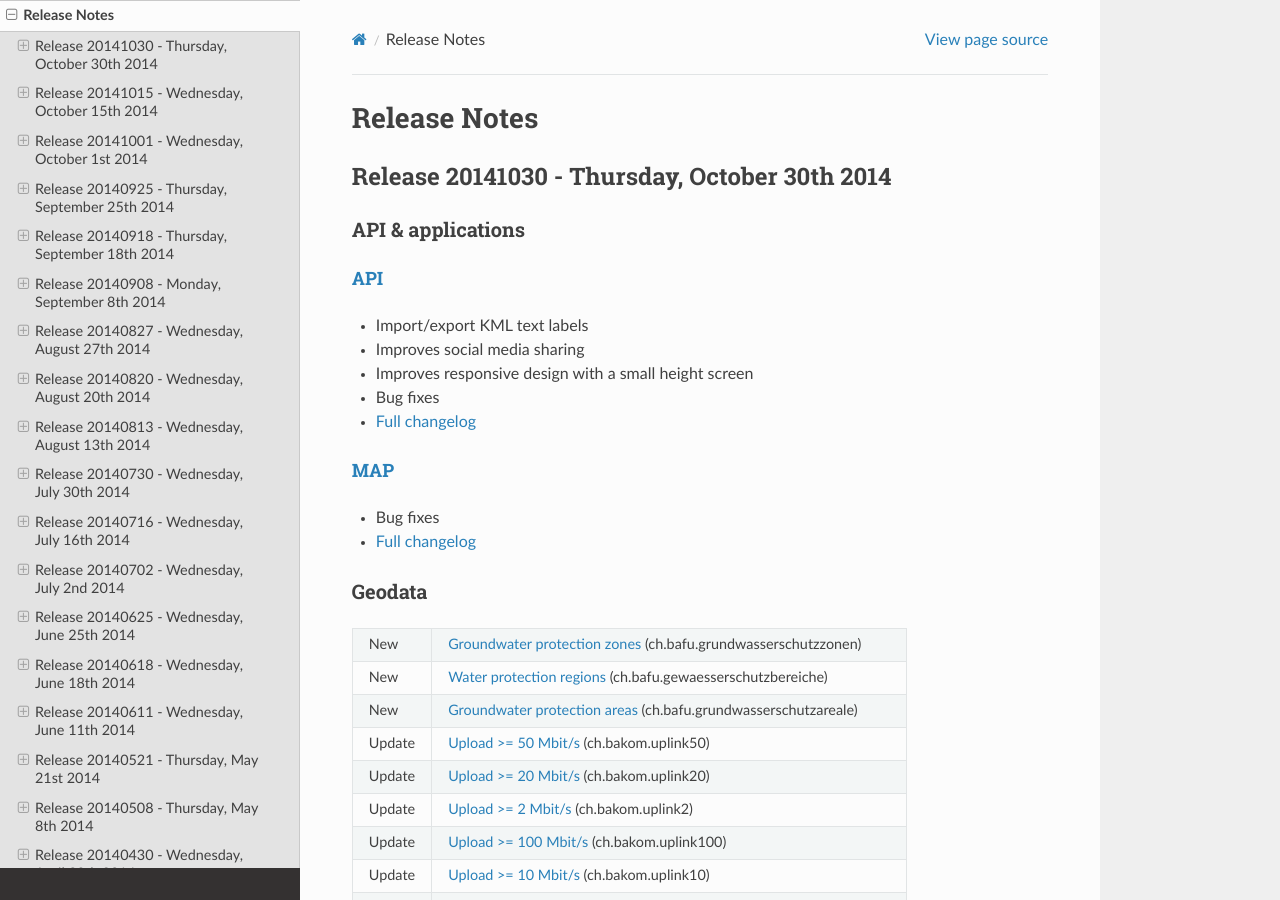
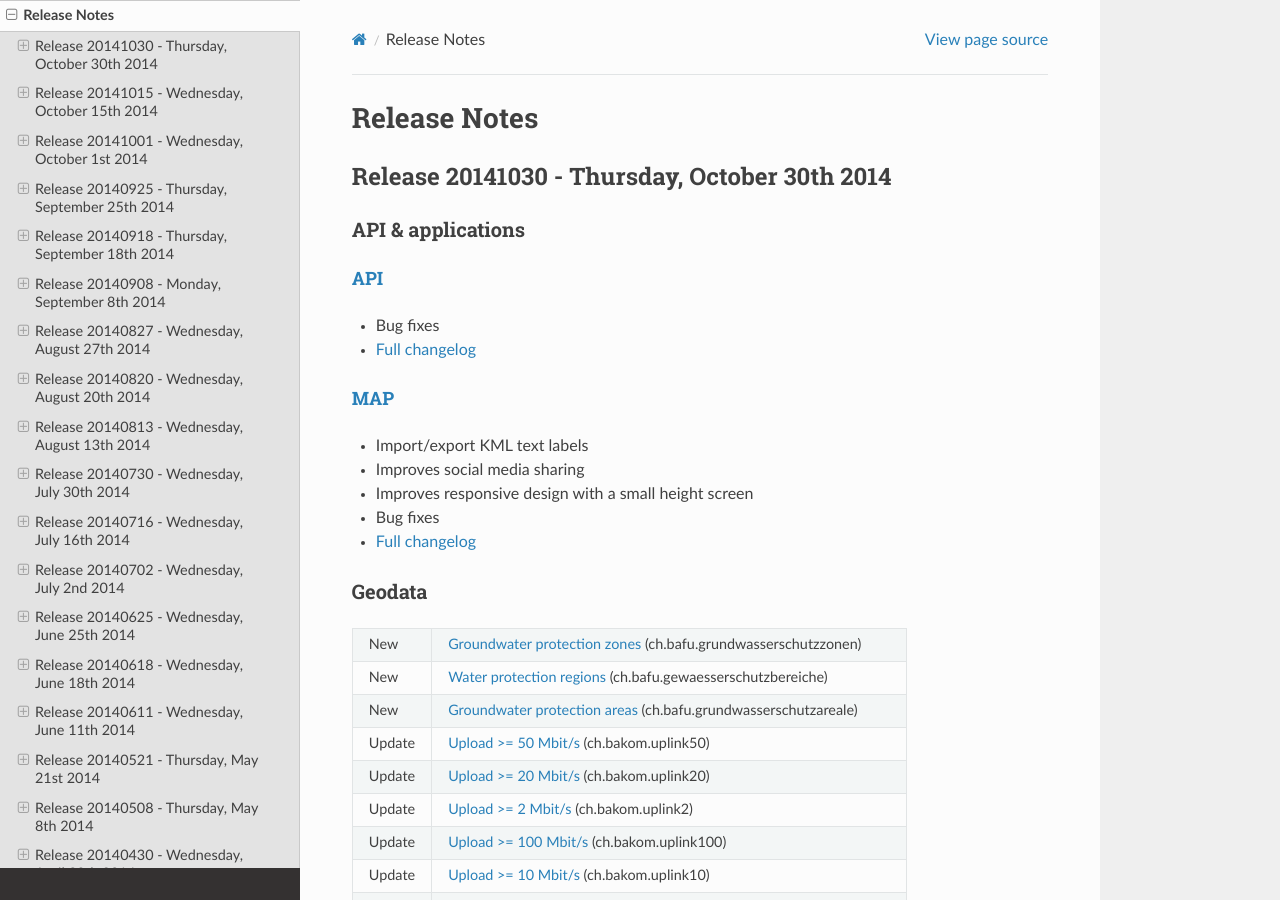
Before and after one commit to swisstopo-test/doc-chsdi3, a Sphinx documentation site: the page built from source/releasenotes/index.rst, in a window 1280 px wide and 900 px high. Built offline with Sphinx 7.4.7 and the Read the Docs theme 2.0.0, drawn with Linux system fonts in a browser that asks for light colours.

Commit message:
Put release notes in the good section

```diff
--- a/source/releasenotes/index.rst
+++ b/source/releasenotes/index.rst
@@ -20,15 +20,15 @@ API & applications
 `API <//api3.geo.admin.ch>`__
 '''''''''''''''''''''''''''''
 
-- Import/export KML text labels
-- Improves social media sharing
-- Improves responsive design with a small height screen
 - Bug fixes
 - `Full changelog <https://github.com/geoadmin/mf-chsdi3/compare/r_141015...r_141030>`__
 
 `MAP <//map.geo.admin.ch>`__
 '''''''''''''''''''''''''''''
 
+- Import/export KML text labels
+- Improves social media sharing
+- Improves responsive design with a small height screen
 - Bug fixes
 - `Full changelog <https://github.com/geoadmin/mf-geoadmin3/compare/r_141015...r_141030>`__
 
```
